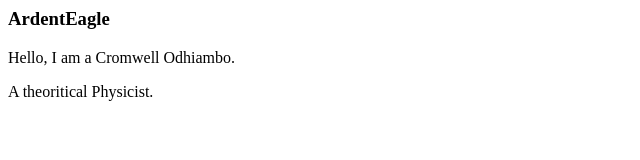
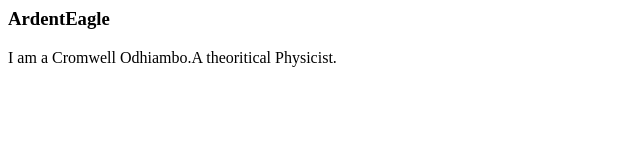
Before and after one commit to ArdentEagle/ArdentEagle.github.io, a plain HTML site: page Gitbasics.html in a window 1280 px wide. Shown: the whole page, without its empty margins (0-640 px from the left). Drawn offline with Linux system fonts and the light colour scheme.

Commit message:
third commit

```diff
--- a/Gitbasics.html
+++ b/Gitbasics.html
@@ -4,8 +4,7 @@
     </head>
         <body>
            <b><h3>ArdentEagle</h3></b>
-           <p>Hello, I am a Cromwell Odhiambo.</p>
-           <p>A theoritical Physicist.</p>
+           <p>I am a Cromwell Odhiambo.A theoritical Physicist.</p>
 
         </body>
 
```
